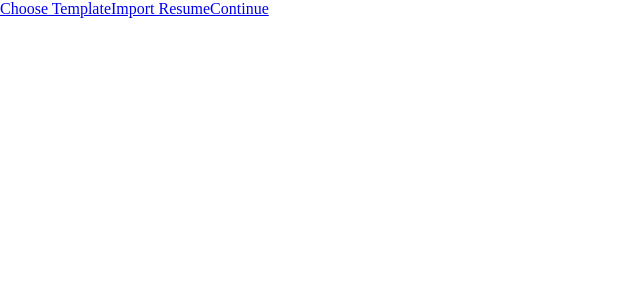
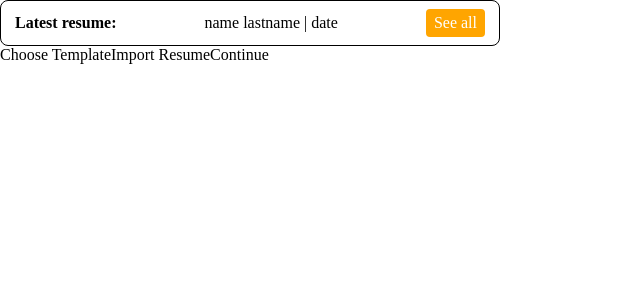
Before and after one commit to nikolozb/ol-academy-resume-generator, a React (Create React App) app: page / in a window 1280 px wide. Shown: the top 300 px of the page, without its empty margins (0-640 px from the left). Built offline with nearby package versions, Linux system fonts and the light colour scheme.

Commit message:
home-page/latest resume block

```diff
--- a/src/index.scss
+++ b/src/index.scss
@@ -3,3 +3,31 @@
   padding: 0;
   box-sizing: border-box;
 }
+
+a {
+  text-decoration: none;
+  color: black;
+}
+
+.home {
+  &__last {
+    border: 1px solid black;
+    border-radius: 8px;
+    max-width: 500px;
+    padding: 8px 14px;
+
+    display: flex;
+    justify-content: space-between;
+    align-items: center;
+  }
+  &__title {
+  }
+  &__info {
+  }
+  &__stored {
+    background-color: orange;
+    padding: 5px 8px;
+    border-radius: 4px;
+    color: white;
+  }
+}
--- a/src/pages/Home.jsx
+++ b/src/pages/Home.jsx
@@ -2,10 +2,19 @@ import { Link } from "react-router-dom";
 
 const Home = () => {
   return (
-    <div>
-      <Link to="/choose-template">Choose Template</Link>
-      <Link to="/import-resume">Import Resume</Link>
-      <Link to="/">Continue</Link>
+    <div className="home">
+      <div className="home__last">
+        <h4 className="home__title">Latest resume:</h4>
+        <span className="home__info">name lastname | date</span>
+        <Link to="/stored_resumes" className="home__stored">
+          See all
+        </Link>
+      </div>
+      <div>
+        <Link to="/choose-template">Choose Template</Link>
+        <Link to="/import-resume">Import Resume</Link>
+        <Link to="/">Continue</Link>
+      </div>
     </div>
   );
 };
```
